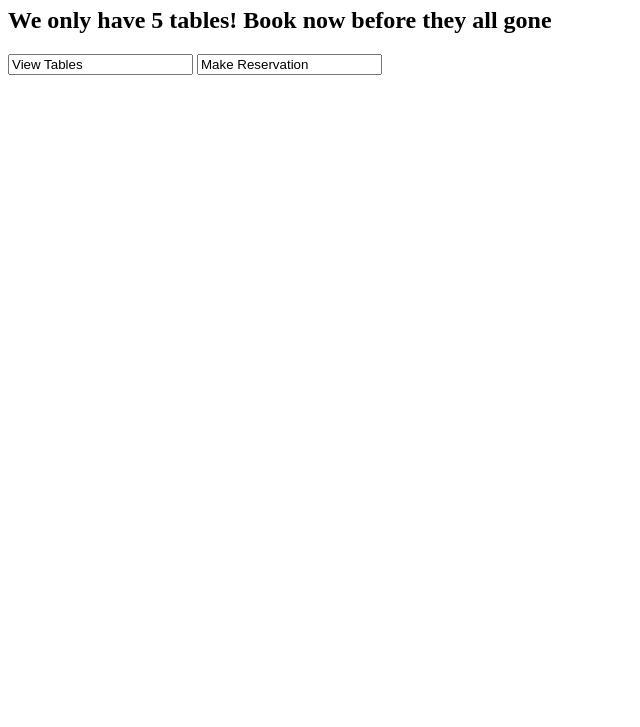
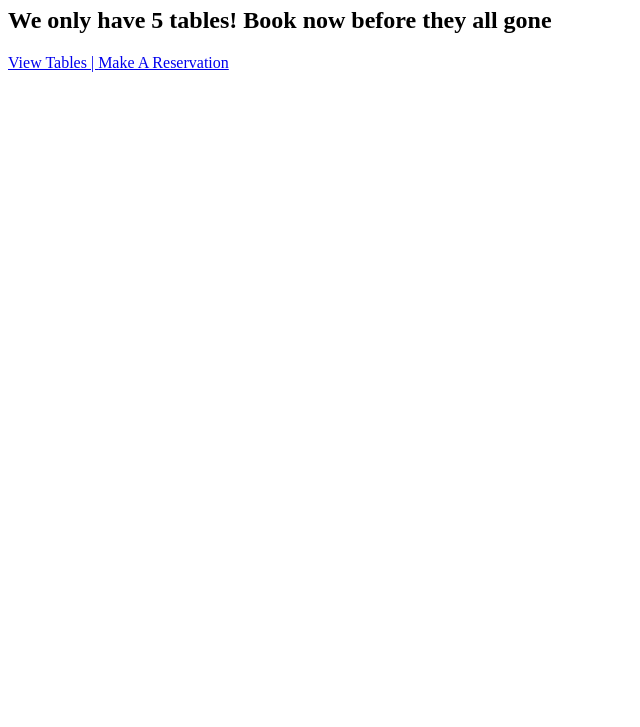
Before and after one commit to Tex2063/HotRestaurant, a website: page index.html in a window 1280 px wide. Shown: the part 73-800 px from the top of the page, without its empty margins (0-640 px from the left). Drawn offline with Linux system fonts and the light colour scheme.

Commit message:
fixed html

```diff
--- a/express.js
+++ b/express.js
@@ -47,13 +47,14 @@ app.get("/reserve", function (req, res) {
 //================================================================
 
 // Create new reservations - takes in JSON input
-app.post("/reserve", function(req, res) { //need actual route!!
+app.post("/reserve", function (req, res) { //need actual route!!
+
     // req.body hosts is equal to the JSON post sent from the user
     var newReservation = req.body;
 
     console.log(newReservation);
 
-    // IF-ELSE statement for pushing user input to either tables or waitlist array
+    //  IF-ELSE statement for pushing user input to either tables or waitlist array
     if(tables.length <= 5) {
 
         // We then add the json the user sent to the waitlist array
@@ -81,4 +82,5 @@ app.post("/reserve", function(req, res) { //need actual route!!
 app.listen(PORT, function () {
 
     console.log("App listening on PORT " + PORT);
+
 });
--- a/index.html
+++ b/index.html
@@ -10,9 +10,8 @@
     <div>
         <h1>Hot <span>Restaurant</span></h1>
         <h2>We only have 5 tables! Book now before they all gone</h2>
-        <!-- below needs to be a link and not a input text field -->
-        <input type="text" id="tables" value="View Tables">
-        <input type="text" id="reserve" value="Make Reservation">
+        <a href="tables.html">View Tables | </a>
+        <a href="reserve.html">Make A Reservation</a>
     </div>
 </body>
 </html>
```
